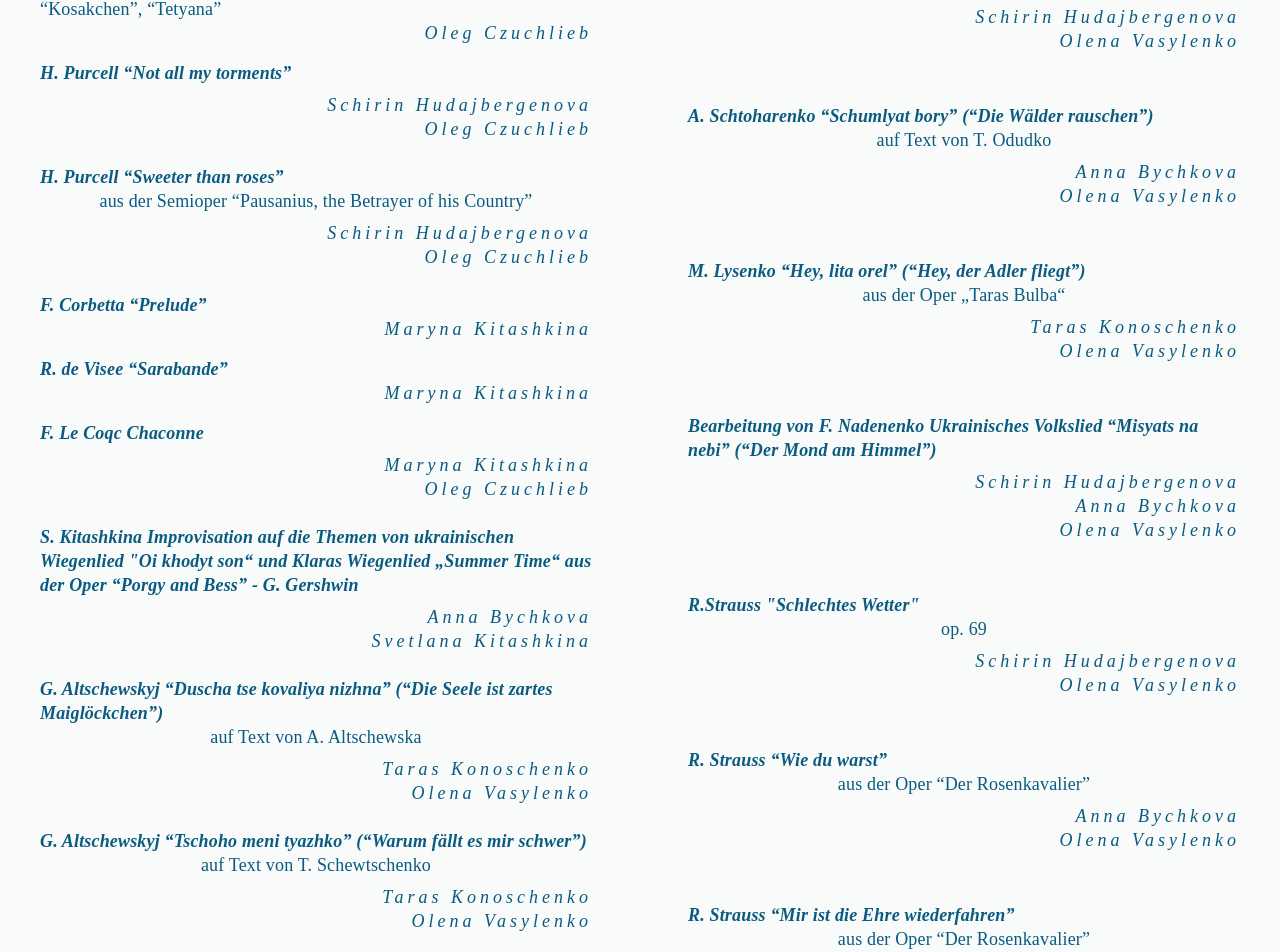
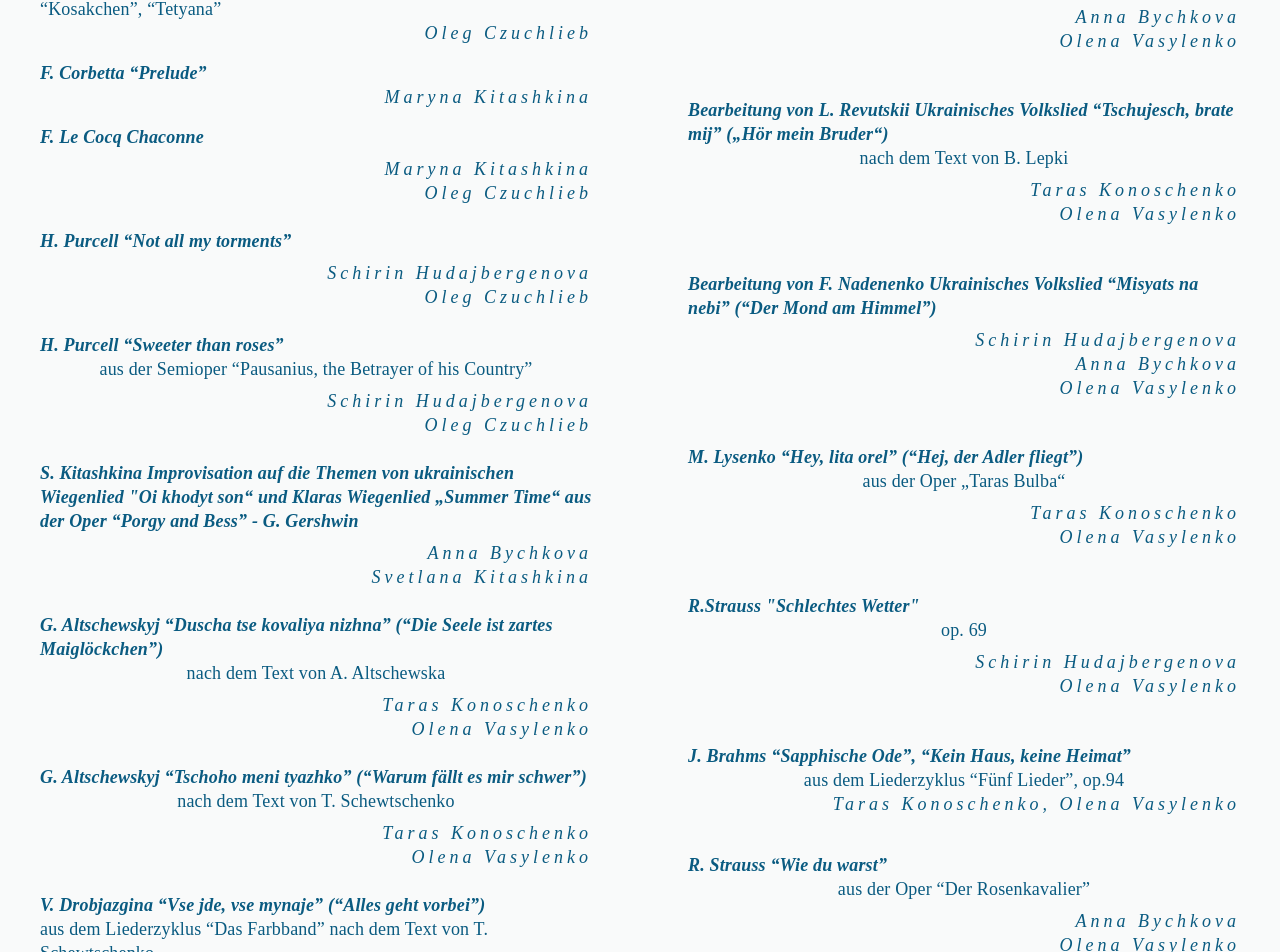
Before and after one commit to a-nn-a-bychkova/culture-event, a React (Create React App) app: page / in a window 1280 px wide. Shown: the part 1545-2497 px from the top of the page. Built offline with nearby package versions, Linux system fonts and the light colour scheme.

Commit message:
programm chnages

```diff
--- a/src/components/Programm/Programm.js
+++ b/src/components/Programm/Programm.js
@@ -16,14 +16,27 @@ const musicalPiecesDe = [
       '“Ich lasse das Pferd gehen”, “Schneesturm”, “Hretschanyky”, “Kosakchen”, “Tetyana”',
     performer: ['Oleg Czuchlieb'],
   },
+
   {
-    id: '9',
-    author: ' H. Purcell',
+    id: '2',
+    author: 'F. Corbetta',
+    title: '“Prelude”',
+    performer: ['Maryna Kitashkina'],
+  },
+  {
+    id: '3',
+    author: 'F. Le Cocq',
+    title: 'Chaconne',
+    performer: ['Maryna Kitashkina', 'Oleg Czuchlieb'],
+  },
+  {
+    id: '4',
+    author: 'H. Purcell',
     title: '“Not all my torments”',
     performer: ['Schirin Hudajbergenova', 'Oleg Czuchlieb'],
   },
   {
-    id: '10',
+    id: '5',
     author: 'H. Purcell',
     title: '“Sweeter than roses”',
     additionalInfo: 'aus der Semioper “Pausanius, the Betrayer of his Country”',
@@ -31,25 +44,6 @@ const musicalPiecesDe = [
   },
   {
     id: '6',
-    author: 'F. Corbetta',
-    title: '“Prelude”',
-    performer: ['Maryna Kitashkina'],
-  },
-  {
-    id: '5',
-    author: 'R. de Visee',
-    title: '“Sarabande”',
-    performer: ['Maryna Kitashkina'],
-  },
-  {
-    id: '7',
-    author: 'F. Le Coqc',
-    title: 'Chaconne',
-    performer: ['Maryna Kitashkina', 'Oleg Czuchlieb'],
-  },
-
-  {
-    id: '11',
     author: 'S. Kitashkina',
     title:
       'Improvisation auf die Themen von ukrainischen Wiegenlied "Oi khodyt son“ und Klaras Wiegenlied „Summer Time“ aus der Oper “Porgy and Bess” - G. Gershwin',
@@ -57,89 +51,98 @@ const musicalPiecesDe = [
   },
 
   {
-    id: '12',
+    id: '7',
     author: 'G. Altschewskyj ',
     title: '“Duscha tse kovaliya nizhna” (“Die Seele ist zartes Maiglöckchen”)',
-    additionalInfo: 'auf Text von A. Altschewska',
+    additionalInfo: 'nach dem Text von A. Altschewska',
     performer: ['Taras Konoschenko', 'Olena Vasylenko'],
   },
   {
-    id: '13',
+    id: '8',
     author: 'G. Altschewskyj ',
     title: '“Tschoho meni tyazhko” (“Warum fällt es mir schwer”)',
-    additionalInfo: 'auf Text von T. Schewtschenko',
+    additionalInfo: 'nach dem Text von T. Schewtschenko',
     performer: ['Taras Konoschenko', 'Olena Vasylenko'],
   },
   {
-    id: '14',
+    id: '9',
     author: 'V. Drobjazgina',
-    title: '“Vse yde, vse mynaye” (“Alles geht vorbei”)',
-    additionalInfo: 'auf Text von T. Schewtschenko',
+    title: '“Vse jde, vse mynaje” (“Alles geht vorbei”)',
+    additionalInfo:
+      ' aus dem Liederzyklus “Das Farbband” nach dem Text von T. Schewtschenko',
     performer: ['Anna Bychkova', 'Olena Vasylenko'],
   },
   {
-    id: '15',
+    id: '10',
     author: 'K. Dankewitsch',
-    title: '“Zasnuv tviy druh” (“Dein Freund ist eingeschlafen”) ',
+    title: '“Zasnuv tvij druh” (“Dein Freund ist eingeschlafen”) ',
     additionalInfo: 'aus der Oper “Bohdan Chmelnyzkyj”',
     performer: ['Anna Bychkova', 'Olena Vasylenko'],
   },
   {
-    id: '16',
+    id: '11',
     author: 'M. Stetsiun',
     title: '“Vyschywanka” (“Besticktes Trachtenhemd”)',
     additionalInfo: 'auf Text von A. Drahomyretskyi',
     performer: ['Schirin Hudajbergenova', 'Olena Vasylenko'],
   },
   {
-    id: '17',
+    id: '12',
     author: 'A. Schtoharenko',
     title: '“Schumlyat bory” (“Die Wälder rauschen”)',
     additionalInfo: 'auf Text von T. Odudko',
     performer: ['Anna Bychkova', 'Olena Vasylenko'],
   },
   {
-    id: '18',
-    author: 'M. Lysenko',
-    title: ' “Hey, lita orel” (“Hey, der Adler fliegt”)',
-    additionalInfo: 'aus der Oper „Taras Bulba“',
+    id: '13',
+    author: 'Bearbeitung von L. Revutskii',
+    title: 'Ukrainisches Volkslied “Tschujesch, brate mij” („Hör mein Bruder“)',
+    additionalInfo: 'nach dem Text von B. Lepki',
     performer: ['Taras Konoschenko', 'Olena Vasylenko'],
   },
   {
-    id: '19',
+    id: '14',
     author: 'Bearbeitung von F. Nadenenko',
     title: 'Ukrainisches Volkslied “Misyats na nebi” (“Der Mond am Himmel”)',
     performer: ['Schirin Hudajbergenova', 'Anna Bychkova', 'Olena Vasylenko'],
   },
   {
-    id: '20',
+    id: '15',
+    author: 'M. Lysenko',
+    title: ' “Hey, lita orel” (“Hej, der Adler fliegt”)',
+    additionalInfo: 'aus der Oper „Taras Bulba“',
+    performer: ['Taras Konoschenko', 'Olena Vasylenko'],
+  },
+  {
+    id: '16',
     author: 'R.Strauss',
     title: '"Schlechtes Wetter"',
     additionalInfo: 'op. 69',
     performer: ['Schirin Hudajbergenova', 'Olena Vasylenko'],
   },
-  // {
-  //   id: '21',
-  //   author: '...',
-  //   title: 'Lied',
-  //   performer: 'Taras Konoschenko, Olena Vasylenko',
-  // },
   {
-    id: '22',
+    id: '17',
+    author: 'J. Brahms',
+    title: '“Sapphische Ode”, “Kein Haus, keine Heimat”',
+    additionalInfo: 'aus dem Liederzyklus “Fünf Lieder”, op.94',
+    performer: ['Taras Konoschenko, Olena Vasylenko'],
+  },
+  {
+    id: '19',
     author: 'R. Strauss',
     title: '“Wie du warst”',
     additionalInfo: 'aus der Oper “Der Rosenkavalier”',
     performer: ['Anna Bychkova', 'Olena Vasylenko'],
   },
   {
-    id: '23',
+    id: '20',
     author: 'R. Strauss',
     title: '“Mir ist die Ehre wiederfahren”',
     additionalInfo: 'aus der Oper “Der Rosenkavalier”',
     performer: ['Schirin Hudajbergenova', 'Anna Bychkova', 'Olena Vasylenko'],
   },
   {
-    id: '24',
+    id: '21',
     author: 'M. Skoryk',
     title: '“Die Melodie”',
     performer: ['Anastasiia Krasnikova', 'Kseniia Kuzmenko'],
@@ -155,39 +158,33 @@ const musicalPiecesUkr = [
     performer: ['Олег Чухліб'],
   },
   {
-    id: '5',
+    id: '2',
+    author: 'Ф. Корбетта',
+    title: '“Прелюдія”',
+    performer: ['Марина Кіташкіна'],
+  },
+  {
+    id: '3',
+    author: 'Ф. ле Кок',
+    title: '“Чакона”',
+    performer: ['Марина Кіташкіна', 'Олег Чухліб'],
+  },
+  {
+    id: '4',
     author: 'Г. Персел',
     title: '“Не всі мої страждання”',
     performer: ['Ширін Худайбергенова', 'Олег Чухліб'],
   },
   {
-    id: '4',
+    id: '5',
     author: 'Г. Персел',
     title: '“Солодше за рози”',
     additionalInfo: 'з семіопери “Паузаніас, зрадник своєї країни”',
     performer: ['Ширін Худайбергенова', 'Олег Чухліб'],
   },
-  {
-    id: '7',
-    author: 'Ф. Корбетта',
-    title: '“Прелюдія”',
-    performer: ['Марина Кіташкіна'],
-  },
-  {
-    id: '8',
-    author: 'Р. де Візе',
-    title: '“Сарабанда”',
-    performer: ['Марина Кіташкіна'],
-  },
-  {
-    id: '9',
-    author: 'Ф. ле Кок',
-    title: '“Чакона”',
-    performer: ['Марина Кіташкіна', 'Олег Чухліб'],
-  },
 
   {
-    id: '10',
+    id: '6',
     author: 'С. Кіташкіна',
     title:
       'Імпровізація на теми колискової “Ой ходить сон” та Колискової Клари “Summer Time” з опери “Поргі і Бес” Дж. Гершвіна',
@@ -195,75 +192,84 @@ const musicalPiecesUkr = [
   },
 
   {
-    id: '11',
+    id: '7',
     author: 'Г. Алчевський',
     title: '“Душа се конвалія ніжна”',
     additionalInfo: 'сл. Х. Алчевської',
     performer: ['Тарас Коношенко', 'Олена Василенко'],
   },
   {
-    id: '12',
+    id: '8',
     author: 'Г. Алчевський',
     title: '“Чого мені тяжко”',
     additionalInfo: 'сл. Т. Шевченка',
     performer: ['Тарас Коношенко', 'Олена Василенко'],
   },
   {
-    id: '13',
+    id: '9',
     author: 'В. Дробязгина',
     title: '“Все йде, все минає”',
+    additionalInfo: 'з вокального циклу “Кольорова стрічка” на сл. Т. Шевченка',
     performer: ['Анна Бичкова', 'Олена Василенко'],
   },
   {
-    id: '14',
+    id: '10',
     author: 'К. Данькевич',
     title: 'Арія Варвари',
     additionalInfo: 'з опери “Богдан Хмельницький”',
     performer: ['Анна Бичкова', 'Олена Василенко'],
   },
   {
-    id: '15',
+    id: '11',
     author: 'М. Стецюн',
     title: '“Вишиванка”',
     additionalInfo: 'сл. А. Драгомирецький',
     performer: ['Ширін Худайбергенова', 'Олена Василенко'],
   },
   {
-    id: '16',
+    id: '12',
     author: 'А. Штогаренко',
     title: '“Шумлять бори”',
     additionalInfo: 'сл. Т. Одудька',
     performer: ['Анна Бичкова', 'Олена Василенко'],
   },
   {
-    id: '17',
+    id: '13',
+    author: 'у.н.п. в обр. Л. Ревуцького',
+    title: '“Чуєш брате мій”',
+    additionalInfo: 'сл. Б. Лепкого',
+    performer: ['Тарас Коношенко', 'Олена Василенко'],
+  },
+  {
+    id: '14',
+    author: 'у.н.п. в обр. Ф. Надененка',
+    title: '“Місяць на небі”',
+    performer: ['Анна Бичкова', 'Ширін Худайбергенова', 'Олена Василенко'],
+  },
+  {
+    id: '15',
     author: 'М. Лисенко',
     title: 'Пісня Тараса',
     additionalInfo: 'з опери “Тарас Бульба”',
     performer: ['Тарас Коношенко', 'Олена Василенко'],
   },
   {
-    id: '18',
-    author: 'у.н.п. в обр. Ф. Надененка',
-    title: '“Місяць на небі”',
-    performer: ['Анна Бичкова', 'Ширін Худайбергенова', 'Олена Василенко'],
-  },
-  {
-    id: '19',
+    id: '16',
     author: 'Р. Штраус',
     title: '"Погана погода"',
     additionalInfo: 'оп.69',
     performer: ['Ширін Худайбергенова', 'Олена Василенко'],
   },
-  // {
-  //   id: '21',
-  //   author: '-',
-  //   title: '“Lied”',
-  //   performer: 'Тарас Коношенко, Олена Василенко',
-  // },
+  {
+    id: '17-18',
+    author: 'Й. Брамс',
+    title: '"Сапфічна ода», «Немає дому, немає Батьківщини"',
+    additionalInfo: 'з вокального циклу “П’ять пісень”, оп.94',
+    performer: ['Тарас Коношенко', 'Олена Василенко'],
+  },
 
   {
-    id: '20',
+    id: '19',
     author: 'Р. Штраус',
     title: 'Арія Октавіана',
     additionalInfo: 'з опери “Кавалер роз”',
@@ -271,7 +277,7 @@ const musicalPiecesUkr = [
   },
 
   {
-    id: '21',
+    id: '20',
     author: 'Р. Штраус',
     title: 'Дует Софі і Октавіана',
     additionalInfo: 'з опери “Кавалер роз”',
```
